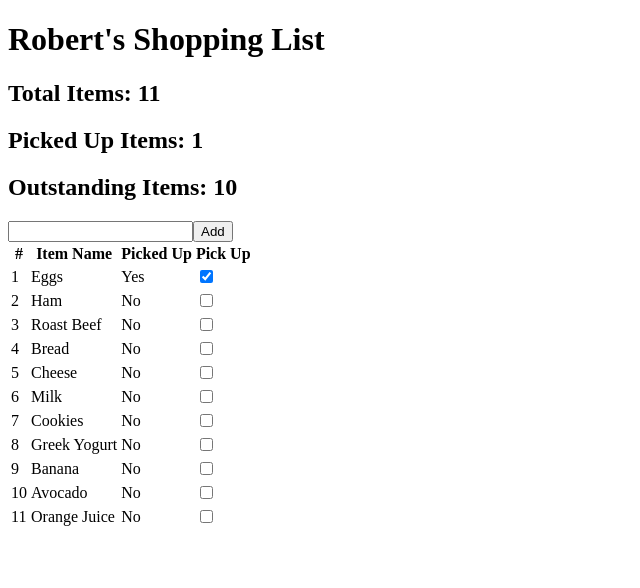
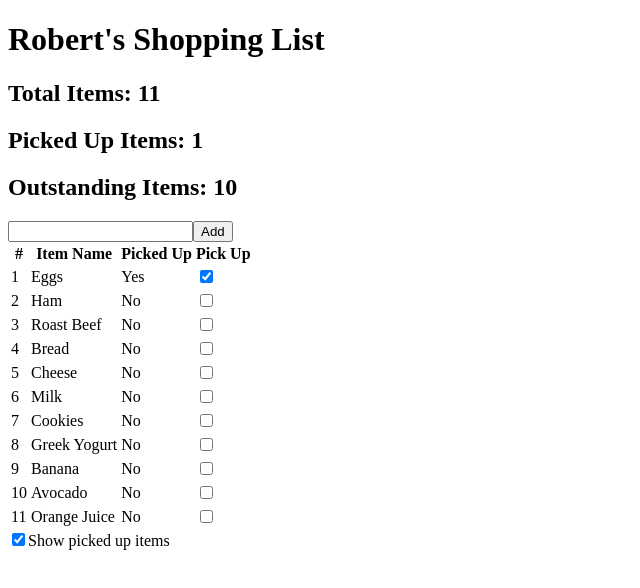
Before and after one commit to RobertPetrie/shopping-list, an Angular app: page / in a window 1280 px wide. Shown: the top 588 px of the page, without its empty margins (0-640 px from the left). Built offline with nearby package versions, Linux system fonts and the light colour scheme.

Commit message:
#18 Created a check box to show picked up items

```diff
--- a/src/app/app.component.html
+++ b/src/app/app.component.html
@@ -31,7 +31,7 @@
     </tr>
   </thead>
   <tbody>
-    <tr *ngFor="let item of itemList; let i = index">
+    <tr *ngFor="let item of pickedUpOutstandingitemList; let i = index">
       <td>{{ i + 1 }}</td>
       <td>{{ item.name }}</td>
       <td [ngSwitch]="item.pickedUp">
@@ -42,3 +42,6 @@
     </tr>
   </tbody>
 </table>
+
+<input type="checkbox" [(ngModel)]="showComplete" />
+<label>Show picked up items</label>
--- a/src/app/app.component.ts
+++ b/src/app/app.component.ts
@@ -67,10 +67,19 @@ export class AppComponent {
       .filter(x => !x.pickedUp).length;
   }
 
+  // returns the pickedup/outstanding items in the list
+  // if the checkbox is selected, show the items that have been picked up and not picked up
+  get pickedUpOutstandingitemList(): readonly Item[] {
+    return this.list.allItems.filter(x => this.showComplete || !x.pickedUp)
+  }
+
   // add an item to the list
   addItem(newItem) {
     if (newItem != "") {
       this.list.addItem(newItem);
     }
   }
+
+  // set the check box to selected by default
+  showComplete: boolean = true;
 }
```
